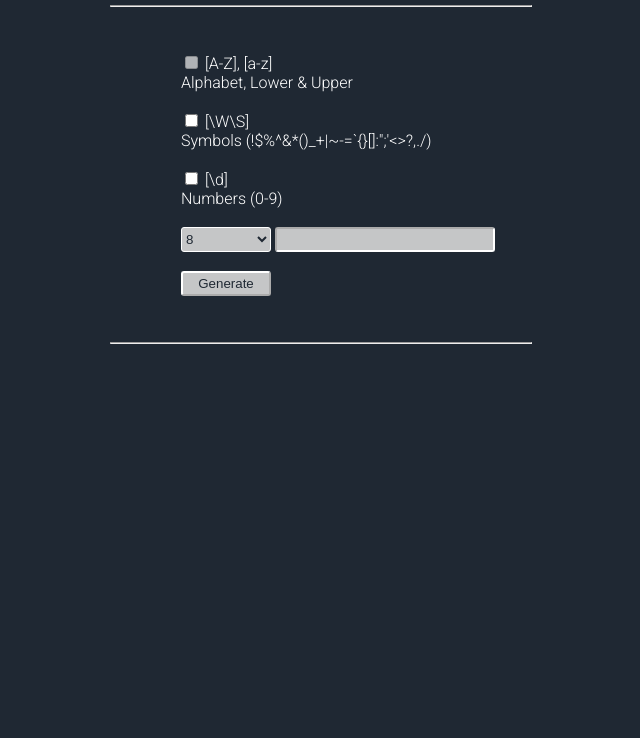
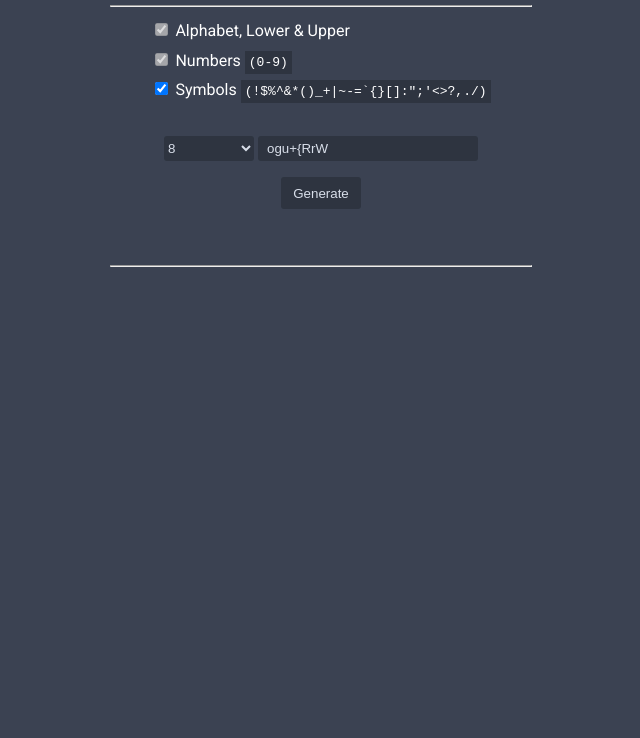
Before and after one commit to xNaCly/password-gen, a plain HTML site: page src/index.html in a window 1280 px wide. Shown: the part 62-800 px from the top of the page, without its empty margins (319-959 px from the left). Drawn offline with Linux system fonts and the light colour scheme.

Commit message:
updated password manager

```diff
--- a/src/index.html
+++ b/src/index.html
@@ -9,30 +9,25 @@
 		<h1>Generate secure and reliable passwords</h1>
 		<hr />
 		<div id="maincontent">
-			<br /><br />
+			<div class="label_container">
 				<label>
-				<input type="checkbox" id="strings" />
-				[A-Z], [a-z]
-				<br />
+					<input type="checkbox" id="strings" checked disabled />
 					Alphabet, Lower & Upper
 				</label>
-			<br /><br />
 				<label>
-				<input type="checkbox" id="symbols" onclick="addSymbols()" />
-				[\W\S]
-				<br />
-				Symbols (!$%^&*()_+|~-=`{}[]:";'<>?,./)
+					<input type="checkbox" checked disabled />
+					Numbers
+					<code> (0-9) </code>
 				</label>
-			<br /><br />
 				<label>
-				<input type="checkbox" id="numbers" onclick="addNumbers()" />
-				[\d]
-				<br />
-				Numbers (0-9)
+					<input type="checkbox" class="symbols" checked onclick="addSymbols()" />
+					Symbols
+					<code> (!$%^&*()_+|~-=`{}[]:";'<>?,./) </code>
 				</label>
-			<br /><br />
-
-			<select name="length" id="length">
+			</div>
+			<div class="select_container">
+				<div>
+					<select name="length" id="length" aria-valuenow="16">
 						<option value="8">8</option>
 						<option value="12">12</option>
 						<option value="16">16</option>
@@ -41,10 +36,12 @@
 					</select>
 
 					<input type="text" id="output" readonly="true" />
-			<br /><br />
-			<button id="generateButton" onclick="genpw()">Generate</button>
 				</div>
-		<br /><br />
+				<div>
+					<button class="generateButton" onclick="genpw()">Generate</button>
+				</div>
+			</div>
+		</div>
 		<hr />
 		<script src="index.js"></script>
 	</body>
--- a/src/index.js
+++ b/src/index.js
@@ -1,27 +1,13 @@
 document.getElementById("strings").disabled = true;
-let strings = "abcdefghijklmnopqrstuvwxyzABCDEFGHIJKLMNOPQRSTUVWXYZ";
-let numbers = "0123456789";
+let strings = "abcdefghijklmnopqrstuvwxyzABCDEFGHIJKLMNOPQRSTUVWXYZ0123456789";
 let symbols = "!@#$%^&*()_+~|}{[]:;?><,./-=";
 let charset = strings;
-let flagNUM = false;
 let flagSym = false;
-
-function addNumbers() {
-	if (flagNUM) {
-		flagNUM = false;
-		document.getElementById("symbols").checked = false;
-		return (charset = strings);
-	} else {
-		flagNUM = true;
-		return (charset += numbers);
-	}
-}
 
 function addSymbols() {
 	if (flagSym) {
 		flagSym = false;
-		document.getElementById("numbers").checked = false;
-		return (charset = strings);
+		charset = charset.replace(symbols, "");
 	} else {
 		flagSym = true;
 		return (charset += symbols);
@@ -29,6 +15,7 @@ function addSymbols() {
 }
 
 function genpw() {
+	console.log(charset);
 	let length = document.getElementById("length").value;
 	let retVal = "";
 	for (var i = 0, n = charset.length; i < length; ++i) {
@@ -36,3 +23,8 @@ function genpw() {
 	}
 	return (document.getElementById("output").value = retVal);
 }
+
+window.onload = () => {
+	addSymbols();
+	genpw();
+};
--- a/src/style.css
+++ b/src/style.css
@@ -1,55 +1,89 @@
-@import url("https://fonts.googleapis.com/css2?family=Roboto:wght@300&display=swap");
+@import url("https://fonts.googleapis.com/css2?family=Roboto:wght@100;200;300;400;500;600;700;800;900&display=swap");
 /*
 color scheme:
 */
 :root {
-	--dark: #0b0c10;
-	--grey_blue: #1f2833;
-	--grey_light: #c5c6c7;
-	--blue_light: #66fcf1;
-	--blue_dark: #45a29e;
+	--dark: #2e3440;
+	--dark_hover: #2e344090;
+	--grey_blue: #3b4252;
+	--grey_light: #d8dee9;
 }
 
 html {
 	background-color: var(--grey_blue);
 	color: white;
 	font-family: "Roboto", sans-serif;
+	font-weight: 400;
 }
 
 select {
-	background-color: var(--grey_light);
-	color: var(--grey_blue);
+	background-color: var(--dark);
+	color: var(--grey_light);
 	width: 90px;
 	height: 25px;
+	border: none;
 	border-radius: 3px;
-	border-color: white;
 }
 h1 {
 	text-align: center;
 }
 #maincontent {
-	width: 700px;
-	padding-left: 420px;
-	margin: auto;
+	display: flex;
+	justify-content: center;
+	flex-direction: column;
+	width: 100%;
 	align-items: center;
 }
-#generateButton {
-	width: 90px;
-	height: 25px;
-	background-color: var(--grey_light);
-	color: var(--grey_blue);
+.generateButton {
+	display: flex;
+	align-items: center;
+	justify-content: center;
+	padding: 0.5rem;
+	width: 5rem;
+	height: 2rem;
+	background-color: var(--dark);
+	color: var(--grey_light);
 	border-radius: 3px;
-	border-color: white;
+	border: none;
+	margin: 1rem;
+}
+.select_container {
+	display: flex;
+	align-items: center;
+	justify-content: start;
+	flex-direction: column;
+	padding: 1rem;
+	margin: 1rem;
 }
 #output {
-	background-color: var(--grey_light);
-	color: var(--grey_blue);
+	background-color: var(--dark);
+	color: var(--grey_light);
 	border-radius: 3px;
-	border-color: white;
+	border: 1px solid #ffffff00;
 	width: 220px;
 	height: 25px;
+	padding: 0.5rem;
 }
+#output:focus {
+	background-color: var(--dark_hover);
+	border: 1px solid var(--grey_light);
+	outline: none;
+}
+
 hr {
-	color: var(--grey_blue);
+	color: var(--grey_light);
 	width: 420px;
 }
+code {
+	padding: 0.25rem;
+	background-color: var(--dark);
+}
+.label_container {
+	display: flex;
+	justify-content: center;
+	align-items: start;
+	flex-direction: column;
+}
+label {
+	margin: 0.3rem;
+}
```
Lines whose indentation alone changed are shown as unchanged.
